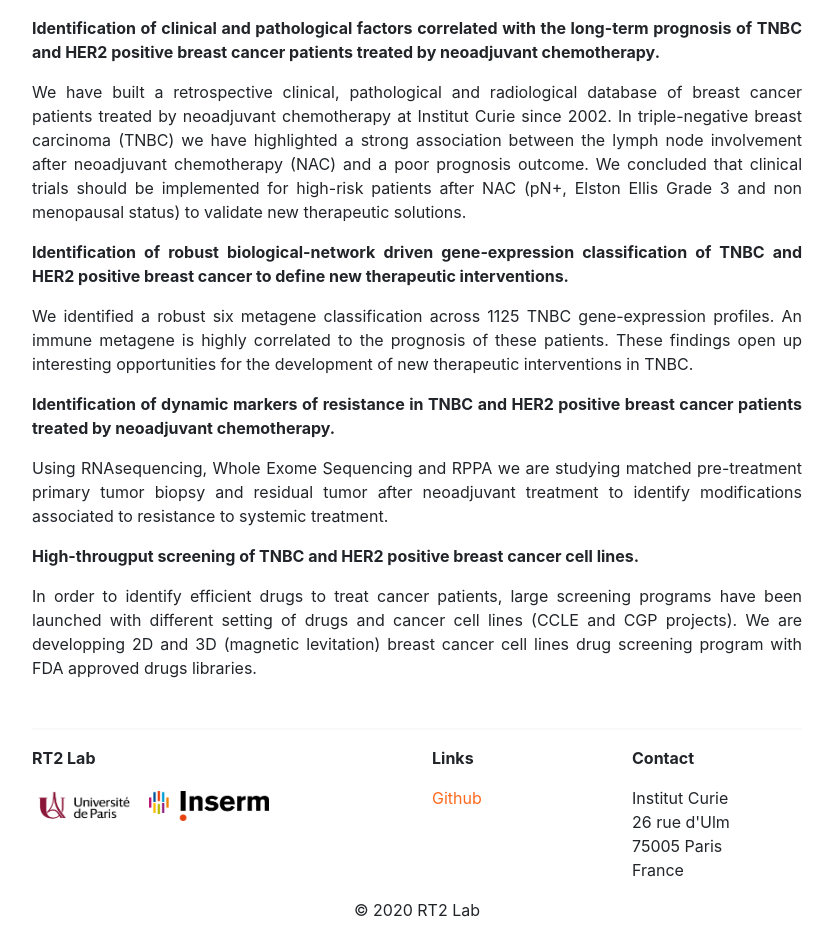
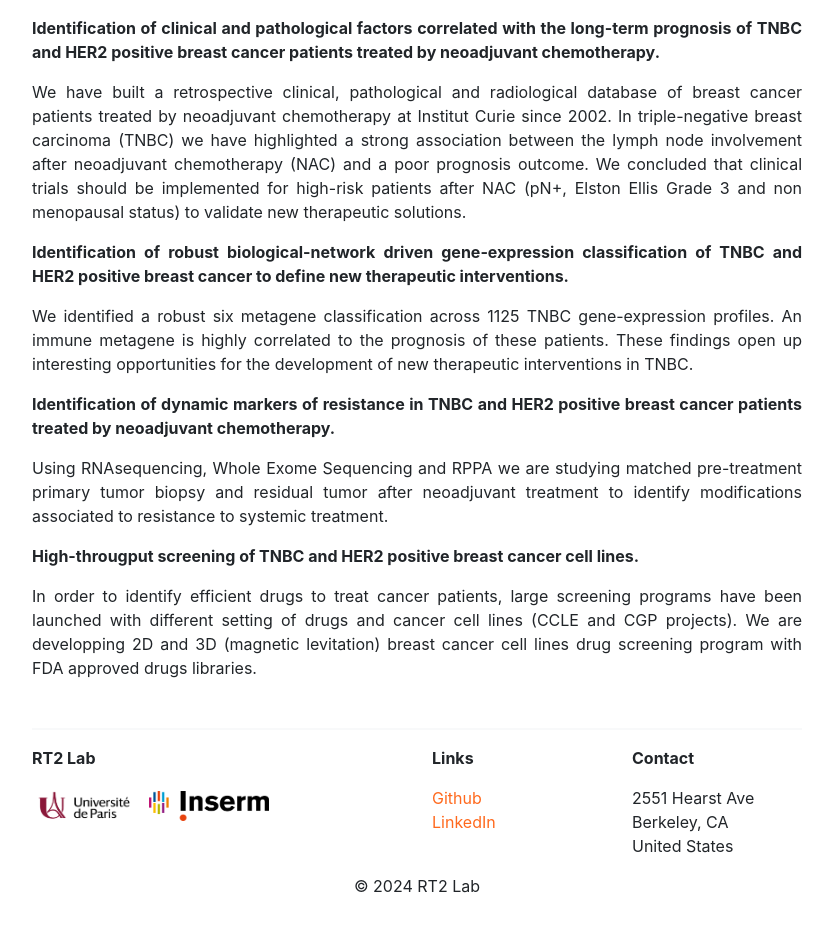
Before and after one commit to aiitresearch/aiitresearch.github.io, a Jekyll site: the page built from _pages/home.md, in a window 1280 px wide. Shown: the part 460-1398 px from the top of the page, without its empty margins (223-1056 px from the left). Built offline with Jekyll 4.4.1, drawn with Linux system fonts in a browser that asks for light colours; after the commit the page ends 1374 px from its top, so only the background shows below that.

Commit message:
Update footer.html

```diff
--- a/_includes/footer.html
+++ b/_includes/footer.html
@@ -30,22 +30,22 @@
 			<div class="col-sm-3">
 				<p class="font-weight-bold">Links</p>
 				<ul class="list-unstyled">
-					<li><a href="https://github.com/rt2lab">Github</a></li>
+					<li><a href="https://github.com/aiitresearch">Github</a></li>
+					<li><a href="https://www.linkedin.com/company/artificial-intelligence-for-interactive-technology?trk=ppro_cprof">LinkedIn</a></li>
 				</ul>
 			</div>
 
 			<div class="col-sm-3">
 				<p class="font-weight-bold">Contact</p>
 
-				Institut Curie<br>
-				26 rue d'Ulm<br>
-				75005 Paris<br>
-				France
+				2551 Hearst Ave<br>
+				Berkeley, CA<br>
+				United States
 			</div>
 		</div>
 
 		<div class="footer-copyright text-center py-3">
-			© 2020 {{ site.author }}
+			© 2024 {{ site.author }}
 		</div>
 	</div>
 </div>
```
